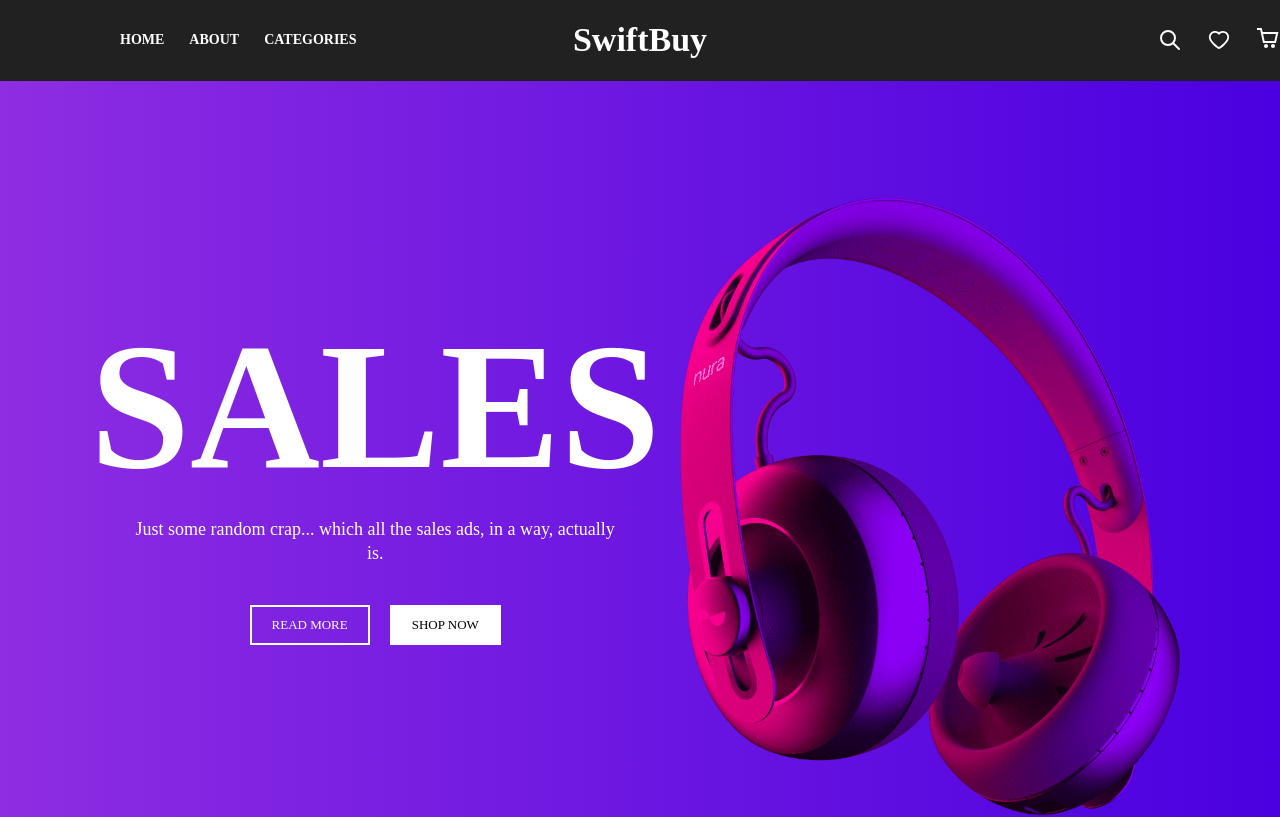
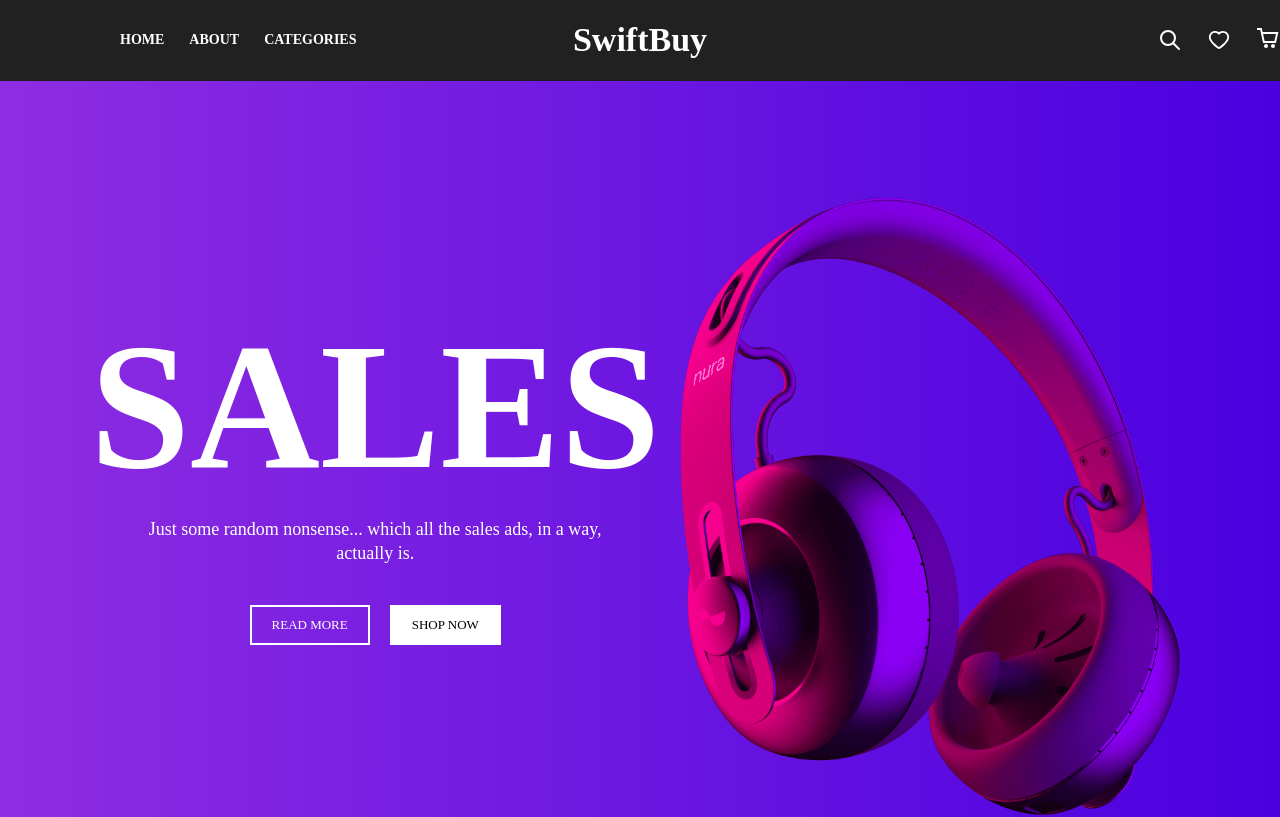
Before and after one commit to Hephaestus14089/frontend, a React (Create React App) app: page / in a window 1280 px wide. Shown: the top 817 px of the page. Built offline with nearby package versions, Linux system fonts and the light colour scheme; the HTML template or start-up script is replaced by a standard one.

Commit message:
bug fixes

```diff
--- a/src/components/Cart/Cart.js
+++ b/src/components/Cart/Cart.js
@@ -1,4 +1,5 @@
 import { useContext } from 'react';
+import { useNavigate } from 'react-router-dom';
 import { MdClose } from 'react-icons/md';
 import { BsCartX } from 'react-icons/bs';
 
@@ -8,6 +9,7 @@ import { Context } from '../../utils/context';
 
 const Cart = ({ setShowCart }) => {
   const { cartItems, cartPrice } = useContext(Context);
+  const navigate = useNavigate();
 
   return (
     <div className="cart-panel">
@@ -31,7 +33,10 @@ const Cart = ({ setShowCart }) => {
          <div className="empty-cart">
            <BsCartX/>
            <span>Cart empty.</span>
-           <button className="return-cta">
+           <button
+             className="return-cta"
+             onClick={() => navigate("/")}
+           >
              RETURN TO SHOP
            </button>
          </div>}
--- a/src/components/Home/Banner/Banner.js
+++ b/src/components/Home/Banner/Banner.js
@@ -8,7 +8,7 @@ const Banner = () => {
         <div className="text-content">
           <h1>SALES</h1>
           <p>
-            Just some random crap...
+            Just some random nonsense...
             which all the sales ads,
             in a way, actually is.
           </p>
```
